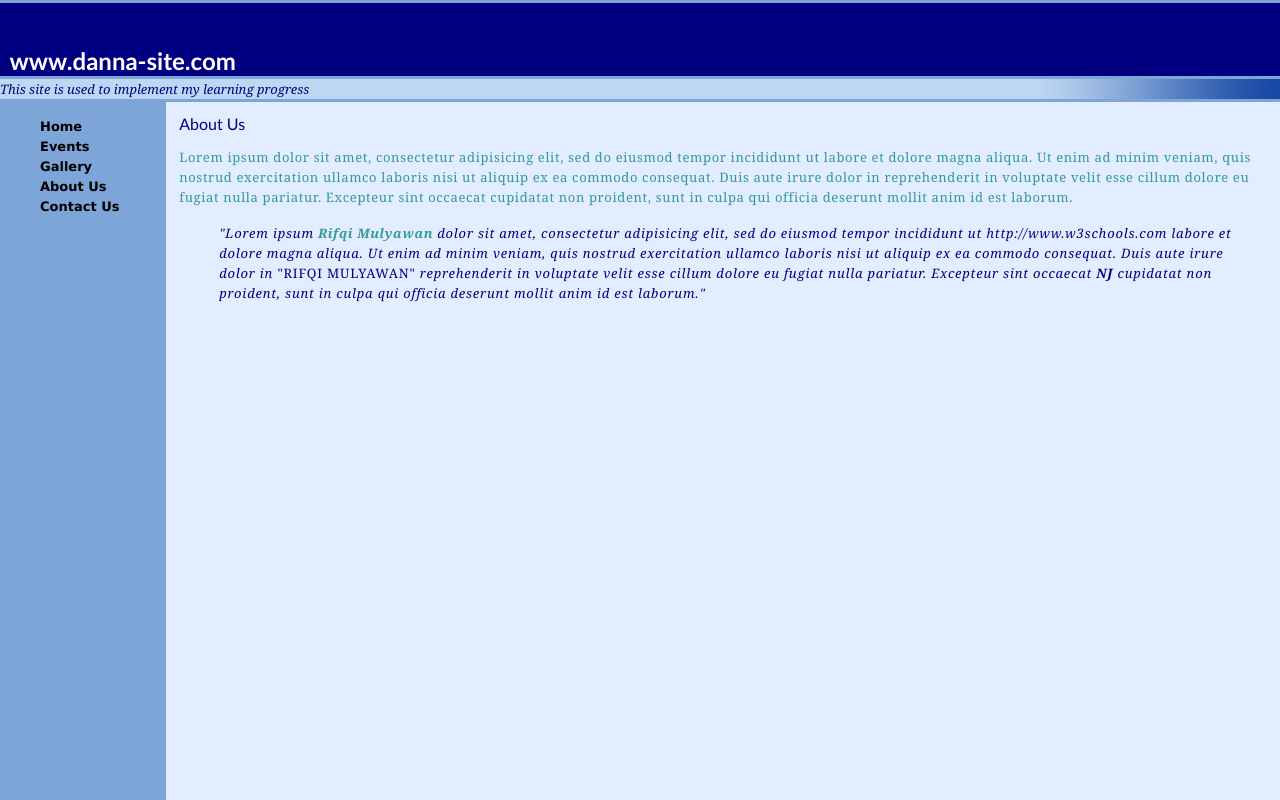
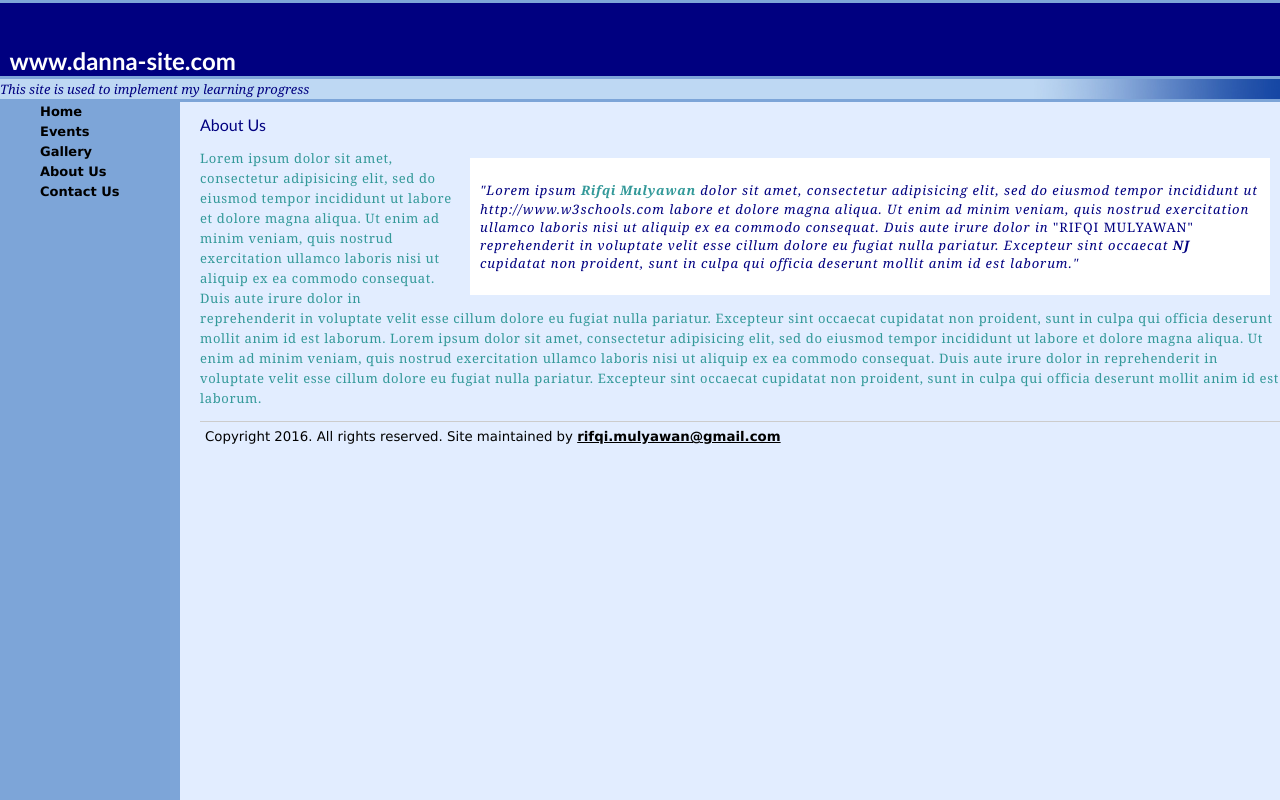
Before and after one commit to rifqimulyawan/my-learning-site, a plain HTML site: page about.html in a window 1280 px wide. Shown: the top 800 px of the page. Drawn offline with Linux system fonts and the light colour scheme.

Commit message:
enhanced the website with html5&css3

```diff
--- a/about.html
+++ b/about.html
@@ -6,15 +6,15 @@
 	<link rel="stylesheet" type="text/css" href="assets/stylesheet/yorozuyan.css">
 </head>
 <body>
-	<div id="header">
+	<header>
 	  <div id="site-branding">
 		<h1>www.danna-site.com</h1>
 	  </div>
 	  <div id="tagline">
 		<p>This site is used to implement my learning progress</p>
 	  </div>
-	</div>
-	<div id="navigation">
+	</header>
+	<nav>
 		<ul>
 			<li><a href="index.html">Home</a></li>
 			<li><a href="event.html">Events</a></li>
@@ -22,21 +22,27 @@
 			<li><a href="about.html">About Us</a></li>
 			<li><a href="contact.html">Contact Us</a></li>
 		</ul>
-	</div>
+	</nav>
 	<div id="bodycontent">
 		<h2>About Us</h2>
+		<aside><blockquote class="fun"><p>"Lorem ipsum <span class="fun">Rifqi Mulyawan</span> dolor sit amet, consectetur adipisicing elit, sed do eiusmod
+		tempor incididunt ut <cite>http://www.w3schools.com</cite> labore et dolore magna aliqua. Ut enim ad minim veniam,
+		quis nostrud exercitation ullamco laboris nisi ut aliquip ex ea commodo
+		consequat. Duis aute irure dolor in <em>"Rifqi Mulyawan"</em> reprehenderit in voluptate velit esse
+		cillum dolore eu fugiat nulla pariatur. Excepteur sint occaecat <strong>NJ</strong> cupidatat non
+		proident, sunt in culpa qui officia deserunt mollit anim id est laborum."</p></blockquote></aside>
 		<p class="fun">Lorem ipsum dolor sit amet, consectetur adipisicing elit, sed do eiusmod
 		tempor incididunt ut labore et dolore magna aliqua. Ut enim ad minim veniam,
 		quis nostrud exercitation ullamco laboris nisi ut aliquip ex ea commodo
 		consequat. Duis aute irure dolor in reprehenderit in voluptate velit esse
 		cillum dolore eu fugiat nulla pariatur. Excepteur sint occaecat cupidatat non
+		proident, sunt in culpa qui officia deserunt mollit anim id est laborum. Lorem ipsum dolor sit amet, consectetur adipisicing elit, sed do eiusmod
+		tempor incididunt ut labore et dolore magna aliqua. Ut enim ad minim veniam,
+		quis nostrud exercitation ullamco laboris nisi ut aliquip ex ea commodo
+		consequat. Duis aute irure dolor in reprehenderit in voluptate velit esse
+		cillum dolore eu fugiat nulla pariatur. Excepteur sint occaecat cupidatat non
 		proident, sunt in culpa qui officia deserunt mollit anim id est laborum.</p>
-		<blockquote class="fun"><p>"Lorem ipsum <span class="fun">Rifqi Mulyawan</span> dolor sit amet, consectetur adipisicing elit, sed do eiusmod
-		tempor incididunt ut <cite>http://www.w3schools.com</cite> labore et dolore magna aliqua. Ut enim ad minim veniam,
-		quis nostrud exercitation ullamco laboris nisi ut aliquip ex ea commodo
-		consequat. Duis aute irure dolor in <em>"Rifqi Mulyawan"</em> reprehenderit in voluptate velit esse
-		cillum dolore eu fugiat nulla pariatur. Excepteur sint occaecat <strong>NJ</strong> cupidatat non
-		proident, sunt in culpa qui officia deserunt mollit anim id est laborum."</p></blockquote>
+		<footer>Copyright 2016. All rights reserved. Site maintained by <a href="mailto: rifqi.mulyawan@gmail.com">rifqi.mulyawan@gmail.com</a></footer>
 	</div>
 </body>
 </html>
--- a/assets/stylesheet/yorozuyan.css
+++ b/assets/stylesheet/yorozuyan.css
@@ -2,25 +2,14 @@
 	position: absolute;
 }
 
-#navigation, #bodycontent {
-	top: 6.30em;
+#bodycontent {
+	margin-left: 200px;
+	float: right;
 }
 
-#navigation {
-	width: 13%;
-	background-color: #7da5d8;
-	height: 100%;
-	background: #7da5d8;
-	text-align: left;
-}
-
-#bodycontent {
-	left: 14%;
-}
-
-#header {
-	width: 100%;
+header {
 	border-top: 3px solid #7da5d8;
+	display:block; /* Only for IE8 or less */
 }
 
 body {
@@ -41,14 +30,39 @@ body {
 	background: #bed8f3 url(../images/tagline-fade.png) repeat-y right;
 }
 
-#site-nav {
-	font-style: italic;
-	font-family: Georgia, Times, serif;
-	display: inline;
+nav {
+	width: 180px;
+	height: 100%;
+	background: #7da5d8;
+	float: left;
+	padding-bottom: 100%;
+	display: block; /* Only for IE8 or less */
 }
 
-#navigation a {
+nav ul {
+	margin: 0;
+}
+
+nav a {
 	text-decoration: none;
+}
+
+aside {
+	display:block;
+	float:right;
+	margin:10px;
+	padding:10px;
+	width: 780px;
+	background:white;
+	font-style:italic;
+	color:gray;
+}
+aside blockquote {
+	font-size:1.2em;
+	line-height:1.4;
+	margin:0 0 0.5em 0;
+	font-style:normal;
+	color:#006;
 }
 
 h1 {
@@ -137,22 +151,26 @@ blockquote.fun {
 	margin: 10px;
 }
 
-.galleryphoto {
-	padding-bottom: 20px;
+figure {
+	display:block;
+	padding-bottom: 10px;
 	border-bottom: 1px solid navy;
-	margin-bottom: 10px;
+	margin-bottom: 20px;
 }
-
-.galleryphoto img {
-	border: 15px solid white;
-}
-
-.galleryphoto p {
+figcaption {
+	display:block;
 	font-size: 65%;
 	font-weight: bold;
 	margin-top: 0;
 	width: 430px;
 	line-height: 1.4em;
+}
+figcaption span {
+	font-weight: normal;
+	color: gray;
+}
+figure img {
+	border: 15px solid white;
 }
 
 .photocredit {
@@ -234,3 +252,9 @@ form.contact .buttonarea {
 	padding: 4px;
 	background-color: #0066ff;
 }
+
+footer {
+	font-size: smaller;
+	border-top: 1px solid #ccc;
+	padding: 5px;
+}
```
Also changed, not shown: contact.html (+5 -4 lines), event.html (+5 -4 lines), gallery.html (+13 -12 lines), index.html (+5 -4 lines).
